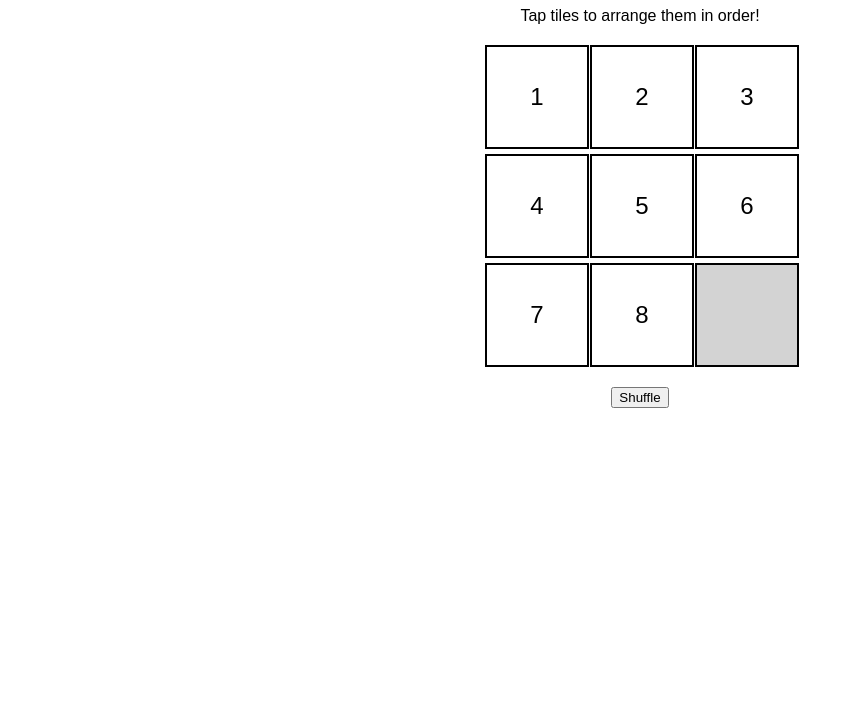
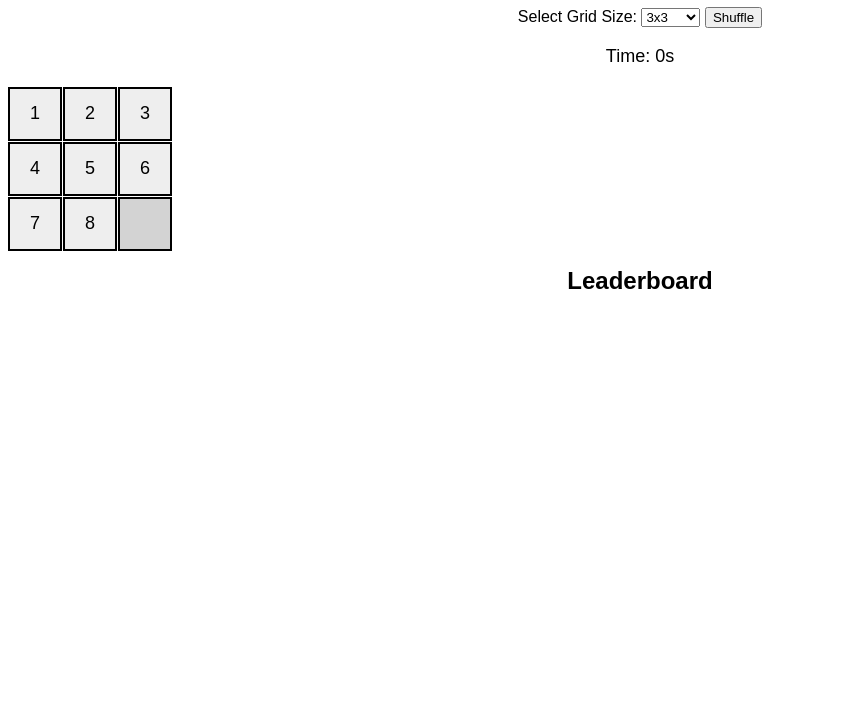
Before and after one commit to Sai-Rahul-143/New-online-games, a plain HTML site: page matrix-puzzel.html in a window 1280 px wide. Shown: the part 73-800 px from the top of the page, without its empty margins (0-854 px from the left). Drawn offline with Linux system fonts and the light colour scheme.

Commit message:
Add files via upload

```diff
--- a/matrix-puzzel.html
+++ b/matrix-puzzel.html
@@ -1,26 +1,56 @@
-<!doctype html>
-<html>
+<!doctype html><html>
 <head>
-    <title>Matrix Puzzle</title>
+    <title>Matrix Puzzle Game</title>
     <style>
         body { text-align: center; font-family: Arial, sans-serif; }
-        .grid { display: grid; grid-template-columns: repeat(3, 100px); gap: 5px; margin: 20px auto; width: 310px; }
-        .tile { width: 100px; height: 100px; font-size: 24px; display: flex; align-items: center; justify-content: center; border: 2px solid black; cursor: pointer; }
+        .grid { display: grid; gap: 5px; margin: 20px auto; }
+        .tile { width: 50px; height: 50px; font-size: 18px; display: flex; align-items: center; justify-content: center; border: 2px solid black; cursor: pointer; background: #eee; }
         .empty { background-color: lightgray; }
+        .controls { margin: 10px; }
+        #timer { font-size: 18px; }
     </style>
 </head>
 <body>
-    <h1>Matrix Puzzle</h1>
-    <p>Tap tiles to arrange them in order!</p>
-    <div class="grid" id="grid"></div>
+    <h1>Matrix Puzzle Game</h1>
+    <div class="controls">
+        <label for="size">Select Grid Size:</label>
+        <select id="size" onchange="initializeGame()">
+            <option value="3">3x3</option>
+            <option value="4">4x4</option>
+            <option value="5">5x5</option>
+            <option value="6">6x6</option>
+            <option value="7">7x7</option>
+            <option value="8">8x8</option>
+            <option value="9">9x9</option>
+            <option value="10">10x10</option>
+        </select>
         <button onclick="shuffle()">Shuffle</button>
+        <p id="timer">Time: 0s</p>
+    </div>
+    <div id="grid" class="grid"></div>
+    <h2>Leaderboard</h2>
+    <ul id="leaderboard"></ul><script>
+    let tiles = [];
+    let gridSize = 3;
+    let timer = 0;
+    let interval;
+    let leaderboard = [];
 
-    <script>
-        let tiles = [...Array(8).keys()].map(x => x + 1).concat(null);
-        let grid = document.getElementById("grid");
+    function initializeGame() {
+        clearInterval(interval);
+        timer = 0;
+        document.getElementById("timer").innerText = "Time: 0s";
+        gridSize = parseInt(document.getElementById("size").value);
+        tiles = [...Array(gridSize * gridSize - 1).keys()].map(x => x + 1).concat(null);
+        drawGrid();
+    }
 
     function drawGrid() {
+        let grid = document.getElementById("grid");
         grid.innerHTML = "";
+        grid.style.gridTemplateColumns = `repeat(${gridSize}, 50px)`;
+        grid.style.gridTemplateRows = `repeat(${gridSize}, 50px)`;
+
         tiles.forEach((num, index) => {
             let div = document.createElement("div");
             div.className = "tile" + (num ? "" : " empty");
@@ -32,20 +62,42 @@
 
     function moveTile(index) {
         let emptyIndex = tiles.indexOf(null);
-            let validMoves = [emptyIndex - 3, emptyIndex + 3, emptyIndex - 1, emptyIndex + 1];
+        let validMoves = [emptyIndex - gridSize, emptyIndex + gridSize, emptyIndex - 1, emptyIndex + 1];
         if (validMoves.includes(index)) {
             [tiles[emptyIndex], tiles[index]] = [tiles[index], tiles[emptyIndex]];
             drawGrid();
+            if (isSolved()) {
+                clearInterval(interval);
+                let name = prompt("You won! Enter your name for the leaderboard:");
+                if (name) leaderboard.push({ name, time: timer });
+                updateLeaderboard();
+            }
         }
     }
 
     function shuffle() {
-            for (let i = 0; i < 100; i++) {
-                moveTile(Math.floor(Math.random() * 9));
+        clearInterval(interval);
+        timer = 0;
+        document.getElementById("timer").innerText = "Time: 0s";
+        interval = setInterval(() => { timer++; document.getElementById("timer").innerText = `Time: ${timer}s`; }, 1000);
+        for (let i = 0; i < 1000; i++) {
+            moveTile(Math.floor(Math.random() * (gridSize * gridSize)));
         }
     }
 
-        drawGrid();
+    function isSolved() {
+        let solved = [...Array(gridSize * gridSize - 1).keys()].map(x => x + 1).concat(null);
+        return JSON.stringify(tiles) === JSON.stringify(solved);
+    }
+
+    function updateLeaderboard() {
+        leaderboard.sort((a, b) => a.time - b.time);
+        let board = document.getElementById("leaderboard");
+        board.innerHTML = leaderboard.map(entry => `<li>${entry.name} - ${entry.time}s</li>`).join("\n");
+    }
+
+    initializeGame();
 </script>
 
+
 </body></html>
```
Also changed, not shown: index.html (+7 -4 lines). Lines whose indentation alone changed are shown as unchanged.
